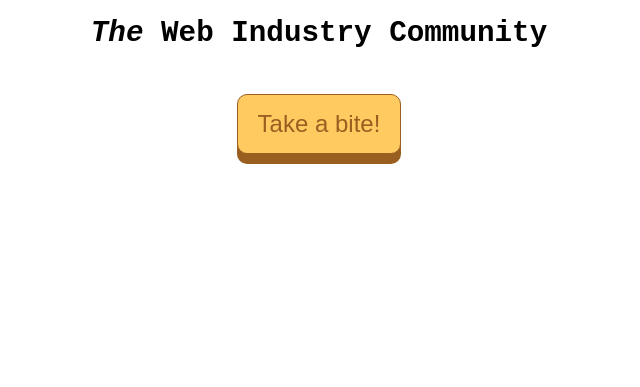
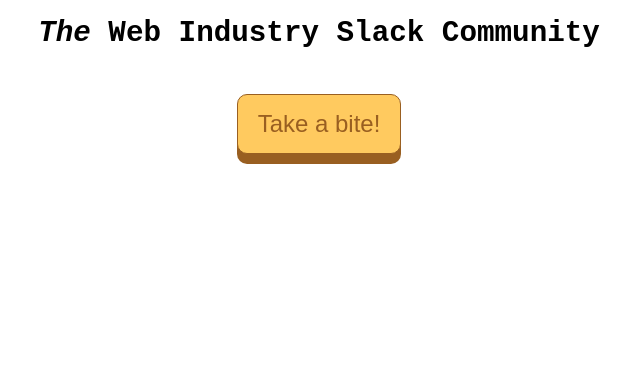
Before and after one commit to mattkersley/fullstackbritain, a plain HTML site: page index.html in a window 1280 px wide. Shown: the part 413-800 px from the top of the page, without its empty margins (321-961 px from the left). Drawn offline with Linux system fonts and the light colour scheme.

Commit message:
updated title

```diff
--- a/index.html
+++ b/index.html
@@ -50,7 +50,7 @@
   <div class="wrapper">
     <span class="icon">🥞</span>
     <h1>Full Stack Britain</h1>
-    <h2><em>The</em> Web Industry Community</h2>
+    <h2><em>The</em> Web Industry Slack Community</h2>
     <p><a href="https://join.slack.com/t/fullstackbritain/shared_invite/MjE2NzUzNTEyNTk1LTE1MDA5MDgxODYtZjI1MTE5YTgwZQ" class="button">Take a bite!</a></p>
   </div>
 </body>
```
